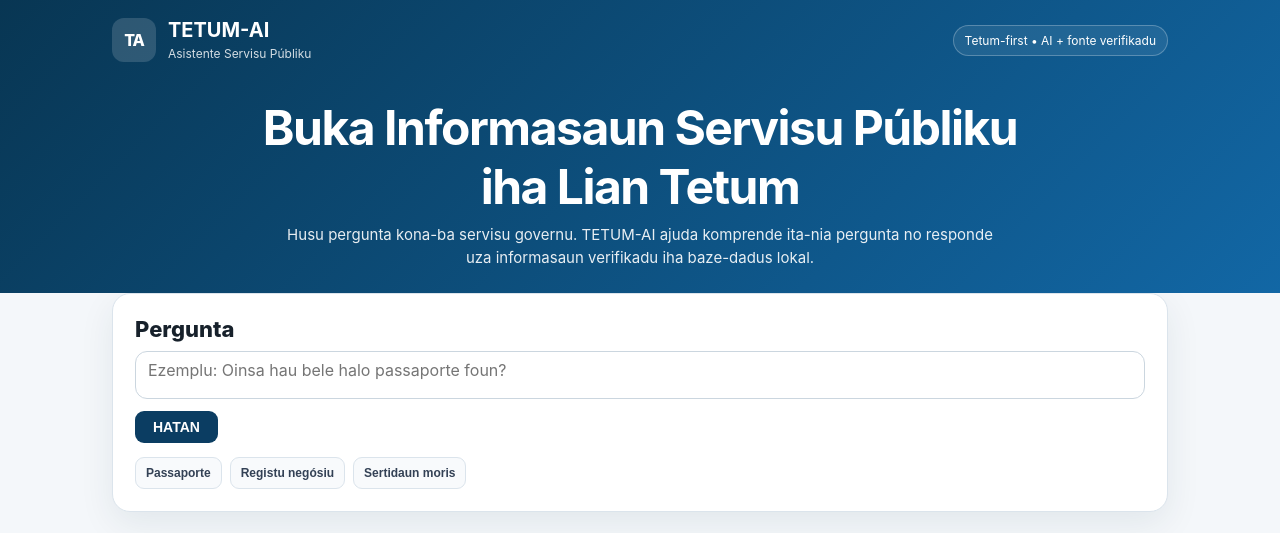
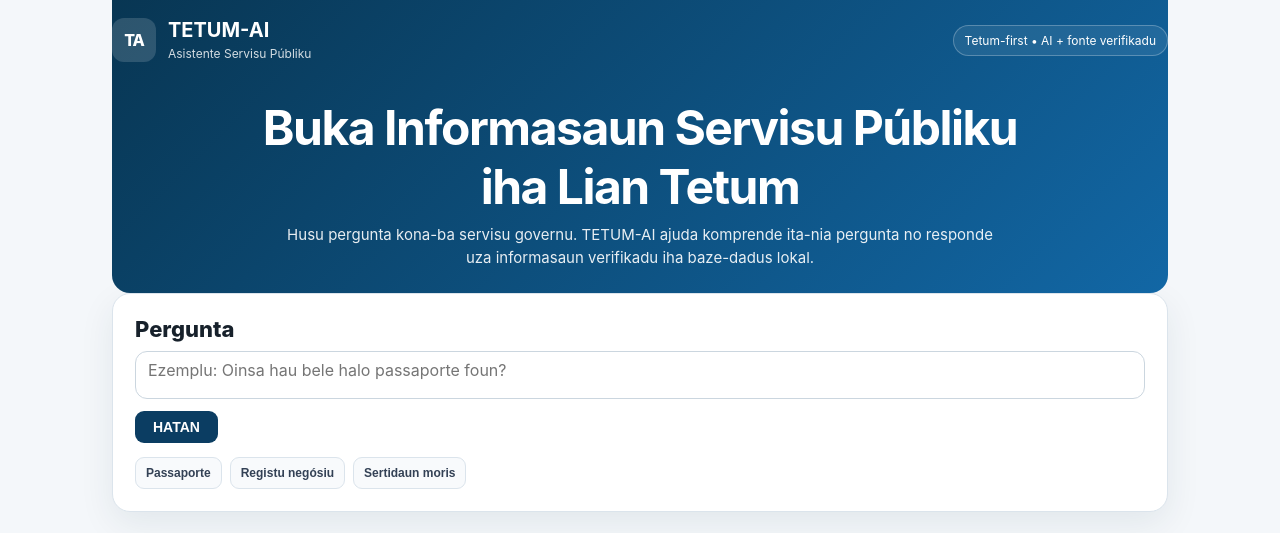
Before and after one commit to jdejmartins/tetum-ai, a Python web app: template templates/index.html in a window 1280 px wide. Shown: the top 533 px of the page. Run offline with Jinja, Linux system fonts and the light colour scheme; the template is opened without the code that fills it, so the values that code supplies are empty.

Commit message:
Refine header and result layout

```diff
--- a/templates/index.html
+++ b/templates/index.html
@@ -9,7 +9,26 @@
         :root { --navy:#0b3d62; --blue:#1267a5; --light:#f4f7fa; --text:#17212b; --muted:#64748b; --line:#dbe4ec; --white:#fff; --success:#176b4d; }
         * { box-sizing:border-box; }
         body { margin:0; font-family:Inter,Segoe UI,Arial,sans-serif; color:var(--text); background:var(--light); }
-        .topbar { background:linear-gradient(135deg,#083653,#1267a5); color:white; }
+        .topbar {
+    background:transparent;
+    color:white;
+    position:relative;
+}
+
+.topbar::before {
+    content:"";
+    position:absolute;
+    top:0;
+    left:50%;
+    transform:translateX(-50%);
+    width:calc(100% - 44px);
+    max-width:1056px;
+    height:100%;
+    background:linear-gradient(135deg,#083653,#1267a5);
+    border-radius:0 0 18px 18px;
+    overflow:hidden;
+    z-index:-1;
+}
         .nav { max-width:1100px; margin:auto; padding:18px 22px; display:flex; align-items:center; justify-content:space-between; gap:20px; }
         .brand { display:flex; align-items:center; gap:12px; }
         .logo { width:44px; height:44px; border-radius:12px; background:rgba(255,255,255,.15); display:grid; place-items:center; font-weight:800; letter-spacing:-1px; }
@@ -32,7 +51,7 @@
         .hint { color:var(--muted); font-size:13px; }
         .examples { display:flex; flex-wrap:wrap; gap:8px; margin-top:14px; }
         .example { border:1px solid var(--line); background:#f8fafc; color:#334155; padding:8px 10px; border-radius:9px; font-size:12px; cursor:pointer; }
-        #result { display:none; margin-top:20px; }
+        #result { display:none; margin-top:0; }
         .answer-head { padding:20px 22px; border-bottom:1px solid var(--line); display:flex; justify-content:space-between; gap:15px; align-items:flex-start; }
         .eyebrow { color:var(--blue); font-size:12px; font-weight:800; text-transform:uppercase; letter-spacing:.7px; }
         .service-name { margin:5px 0 0; font-size:16px; font-weight:800; }
```
